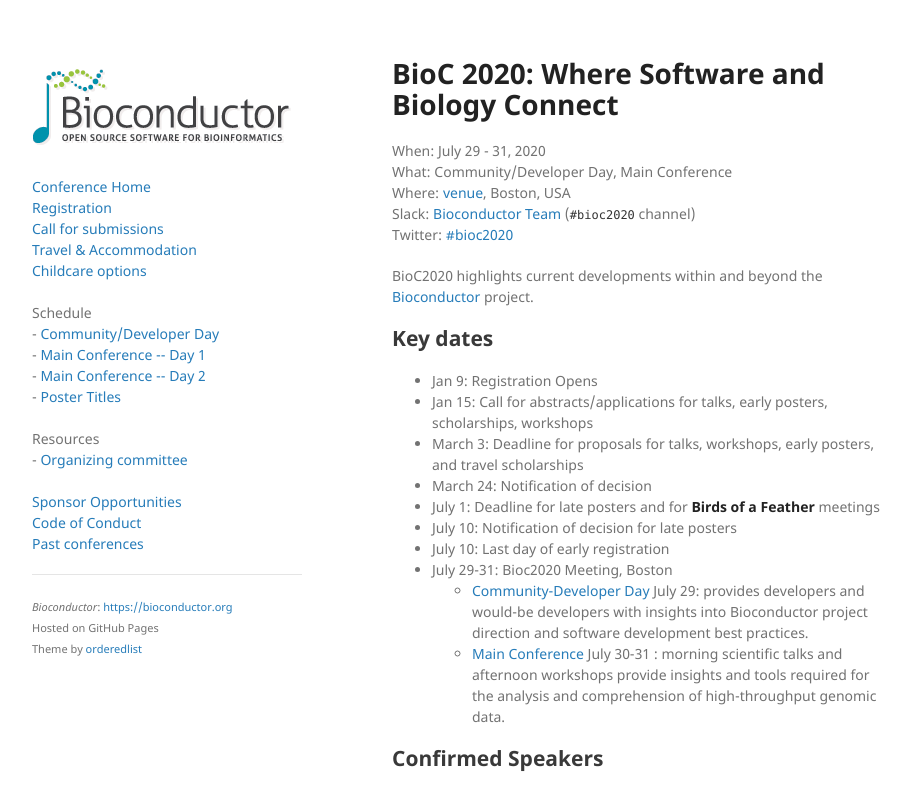
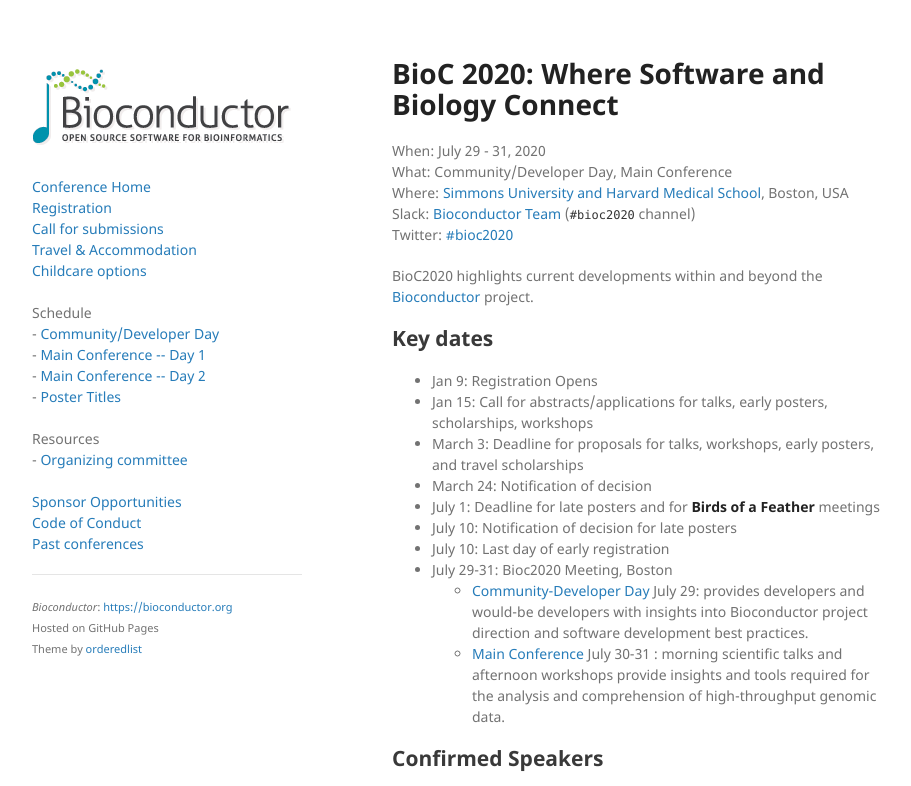
Before and after one commit to Bioconductor/BioC2020, a Jekyll site: the page built from docs/index.md, in a window 1280 px wide and 900 px high, cut to the strip 0-786 px from the top of the window. Shown: the whole strip, without its empty margins (178-1089 px from the left). Built offline with Jekyll 4.4.1, drawn with Linux system fonts in a browser that asks for light colours; comment, search, counter and statistics services are not loaded.

Commit message:
change location

```diff
--- a/docs/_includes/header.md
+++ b/docs/_includes/header.md
@@ -2,10 +2,10 @@
 
 When: July 29 - 31, 2020<br />
 What: Community/Developer Day, Main Conference<br />
-Where: [venue], Boston, USA<br />
+Where: [Simmons University and Harvard Medical School], Boston, USA<br />
 Slack: [Bioconductor Team][] (`#bioc2020` channel)<br />
 Twitter: [#bioc2020][tweet]<br />
 
 [tweet]: https://twitter.com/hashtag/bioc2020?f=tweets
-[venue]: ./travel-accommodations
+[Simmons University and Harvard Medical School]: ./travel-accommodations
 [Bioconductor Team]: https://bioc-community.herokuapp.com/
```
